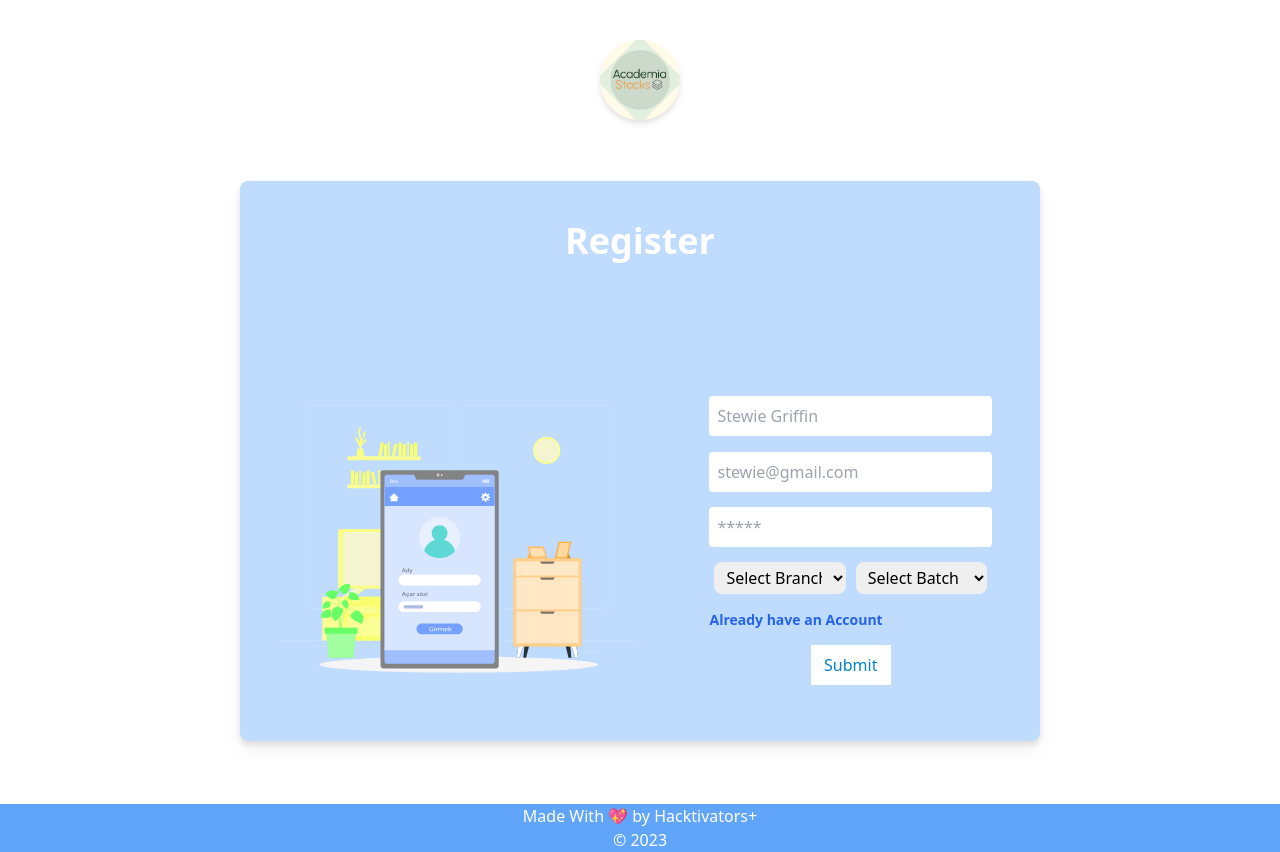
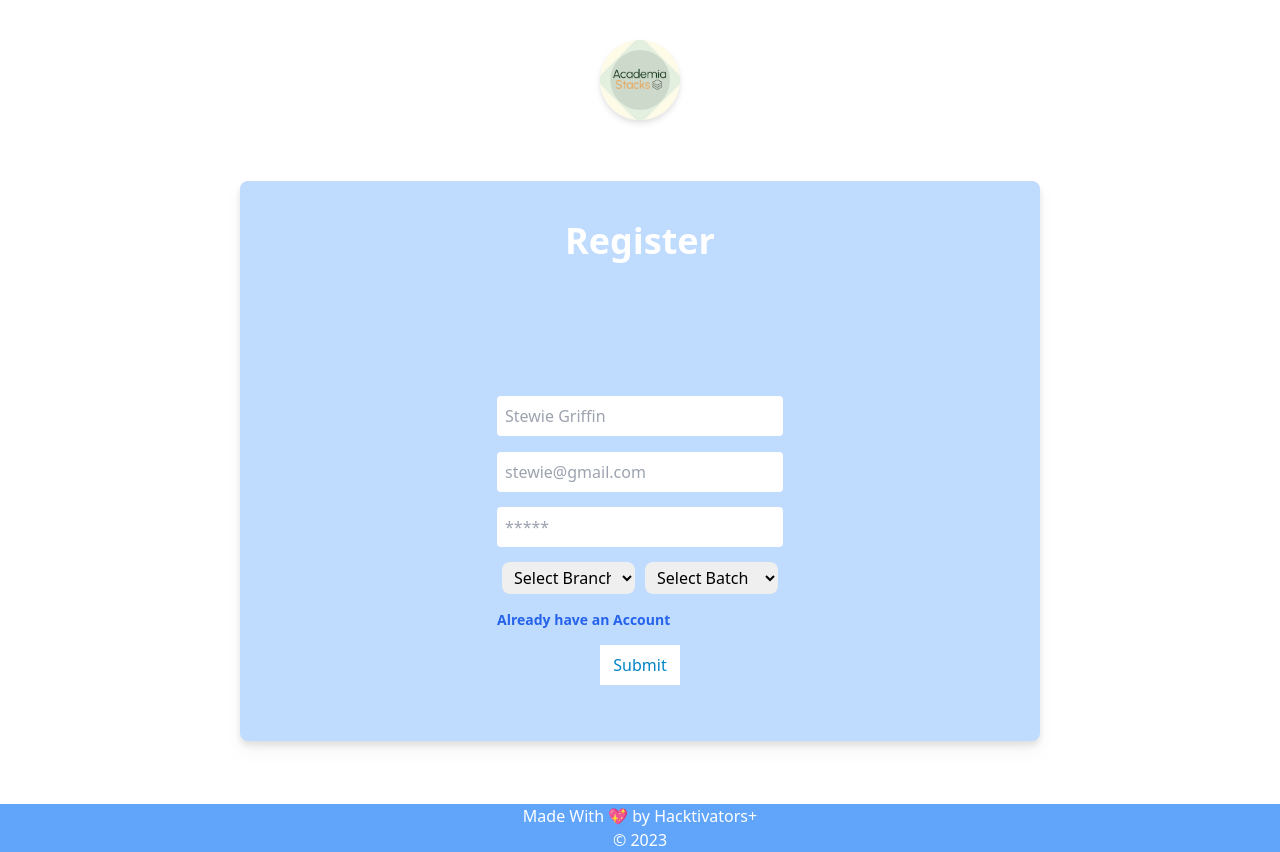
Before and after one commit to hellovaibhav/AcademiaStacks, a React (Create React App) app in the folder client/: page /register in a window 1280 px wide. Built offline with nearby package versions, Linux system fonts and the light colour scheme.

Commit message:
new update March 24th

```diff
--- a/client/src/pages/Login.jsx
+++ b/client/src/pages/Login.jsx
@@ -15,7 +15,8 @@ const Login = () => {
 
   //useStates to hold input
   const [data, setdata] = useState({
-    username: "",
+
+    email: "",
     password: "",
   });
 
@@ -60,13 +61,13 @@ const Login = () => {
               Login
             </h1>
             <div className="flex items-center justify-around">
-              <ErrorBoundary>
+              {/* <ErrorBoundary>
 
                 <Lottie
                   animationData={LoginAnimation}
                   className="h-80 hidden md:block"
                 />
-              </ErrorBoundary>
+              </ErrorBoundary> */}
               <form
                 onSubmit={(e) => submit(e)}
                 action=""
--- a/client/src/pages/Register.jsx
+++ b/client/src/pages/Register.jsx
@@ -44,12 +44,12 @@ const Register = () => {
           Register
         </h1>
         <div className="flex items-center justify-around">
-          <ErrorBoundary>
+          {/* <ErrorBoundary>
             <Lottie
               animationData={LoginAnimation}
               className="h-80 hidden md:block"
             />
-          </ErrorBoundary>
+          </ErrorBoundary> */}
 
           <form
             onSubmit={(e) => submit(e)}
```
